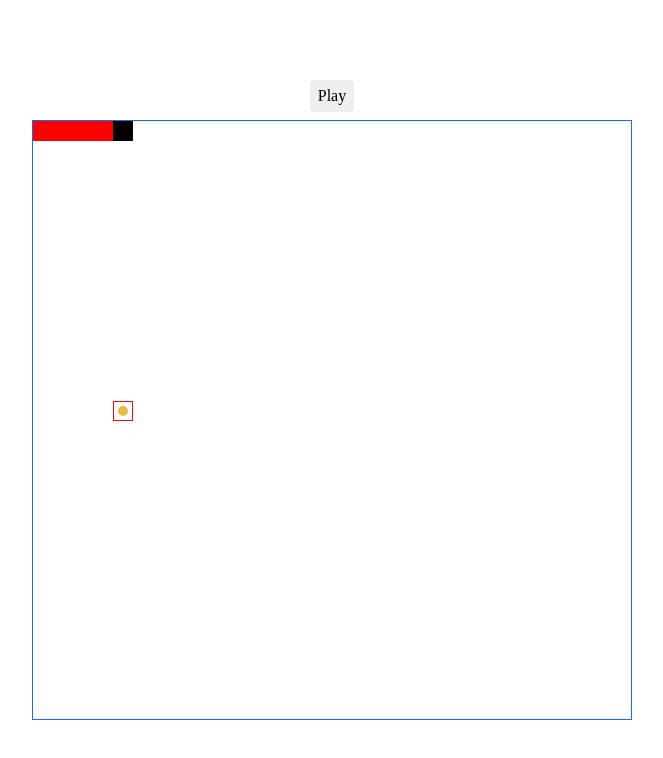
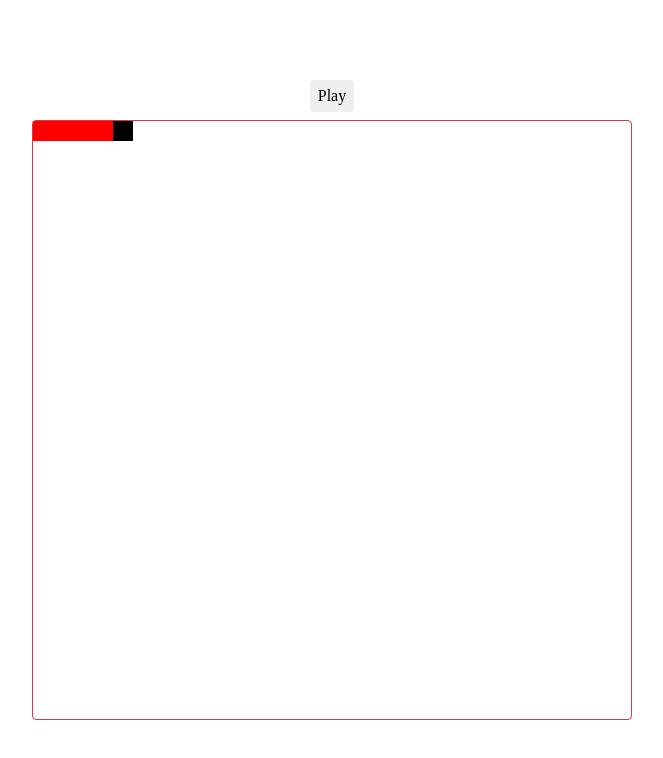
Before and after one commit to narenMagarZ/snake_game, a React (Create React App) app: page / in a window 1280 px wide. Shown: the top 758 px of the page, without its empty margins (308-971 px from the left). Built offline with nearby package versions, Linux system fonts and the light colour scheme.

Commit message:
add a function to check whether the snake bite itself and gets hit on the wall

```diff
--- a/src/component/playground/index.tsx
+++ b/src/component/playground/index.tsx
@@ -4,7 +4,7 @@ import Snake from "../snake"
 
 
 function PlayGround(props:IPlayground){
-     const{gameStatus}=props
+     const{gameStatus,gamePoint,setGamePoint,setGameStatus}=props
      const initialSnake = [
           {
                x:0,
@@ -29,7 +29,6 @@ function PlayGround(props:IPlayground){
      ]
      const [snakeBlock,setSnakeBlock]=useState<TSnake>([])
      const [snakeDir,setSnakeDir]=useState<TSnakeDir>('forward')
-     const [gamePoint,setGamePoint]=useState(0)
      const intervalDelayRef = useRef(500)
      function setSnakeBlockCoordinate(axis:TAxis,direction:TDirection){
           snakeBlock.forEach((block,i)=>{
@@ -48,24 +47,28 @@ function PlayGround(props:IPlayground){
           return
           const keyDown = ev.key.toLocaleLowerCase()
           switch(keyDown){
+               case "arrowup":
                case "w":
                     if(snakeDir==='downward')return
                     if(snakeDir==='upward')return
                     setSnakeDir('upward')
                     setSnakeBlockCoordinate('y','neg')
                     break
+               case "arrowleft":
                case "a":
                     if(snakeDir==='forward') return
                     if(snakeDir==='backward')return
                     setSnakeDir('backward')
                     setSnakeBlockCoordinate('x','neg')
                     break
+               case "arrowdown":
                case "s":
                     if(snakeDir==='upward')return
                     if(snakeDir==='downward')return
                     setSnakeDir('downward')
                     setSnakeBlockCoordinate('y','pos')
                     break
+               case "arrowright":
                case "d":
                     if(snakeDir==='backward')return
                     if(snakeDir==='forward') return
@@ -134,7 +137,7 @@ function PlayGround(props:IPlayground){
           setFoodCoordinate(foodCoordinate)
      },[])
      useEffect(()=>{
-          if(intervalDelayRef.current >100)
+          if(intervalDelayRef.current>100)
           intervalDelayRef.current -=60
 
      },[gamePoint])
@@ -180,14 +183,13 @@ function PlayGround(props:IPlayground){
      }
      const snakeAnimationIntervalRef = useRef<any>(null)
      useEffect(()=>{
-          // start the snake animation only if the game is started
           if(gameStatus==='playing'){
                snakeAnimationIntervalRef.current = setInterval(()=>{
                     const isBite = checkIfSnakeBiteItself(snakeBlock)
-                    console.log(isBite,'bite')
-                    // if isBite true, then end the game
-                    // here, the game looks laggy
-                    // needs to figure out
+                    const isSnakeHitOnWall = checkIfSnakeHitOnWall(snakeBlock)
+                    if(isBite||isSnakeHitOnWall){
+                         setGameStatus('end')
+                    }
                     snakeAnimation()
                },intervalDelayRef.current)
           }
@@ -198,11 +200,6 @@ function PlayGround(props:IPlayground){
                clearInterval(snakeAnimationIntervalRef.current)
           }
      })
-     // useEffect(()=>{
-     //      if(gameStatus==='idle'){
-     //           setSnakeBlock([...initialSnake])
-     //      }
-     // },[gameStatus])
      function checkIfSnakeBiteItself(snake:TSnake){
           const {x:headX,y:headY} = snake[snake.length-1]
           const snakeClone = [...snake]
@@ -213,14 +210,31 @@ function PlayGround(props:IPlayground){
           })
           return isBite
      }
+     function checkIfSnakeHitOnWall(snake:TSnake){
+          const playground = playgroundRef.current
+          const playgroundHeight = playground?.clientHeight
+          const playgroundWidth = playground?.clientWidth
+          const snakeHead = snake[snake.length-1]
+          const{x:headX,y:headY}=snakeHead
+          if(playgroundHeight && playgroundWidth){
+               if((headX)>playgroundWidth || (headY)>playgroundHeight
+               || headX<0 || headY<0)
+               return true
+          }
+          return false
+     }
      return(
           <div
           ref={playgroundRef}
-          className="border p-0 border-primary border border-primary playground"
+          className="p-0 border-primary rounded border border-danger playground"
           >
-               <SnakeFood
-               foodCoordinate={foodCoordinate}
-               />
+               {
+                    (gameStatus==='paused'||gameStatus==='playing')
+                    && <SnakeFood
+                    foodCoordinate={foodCoordinate}
+                    />
+               }
+
                <Snake
                snake={snakeRef}
                snakeBlock={snakeBlock}
```
